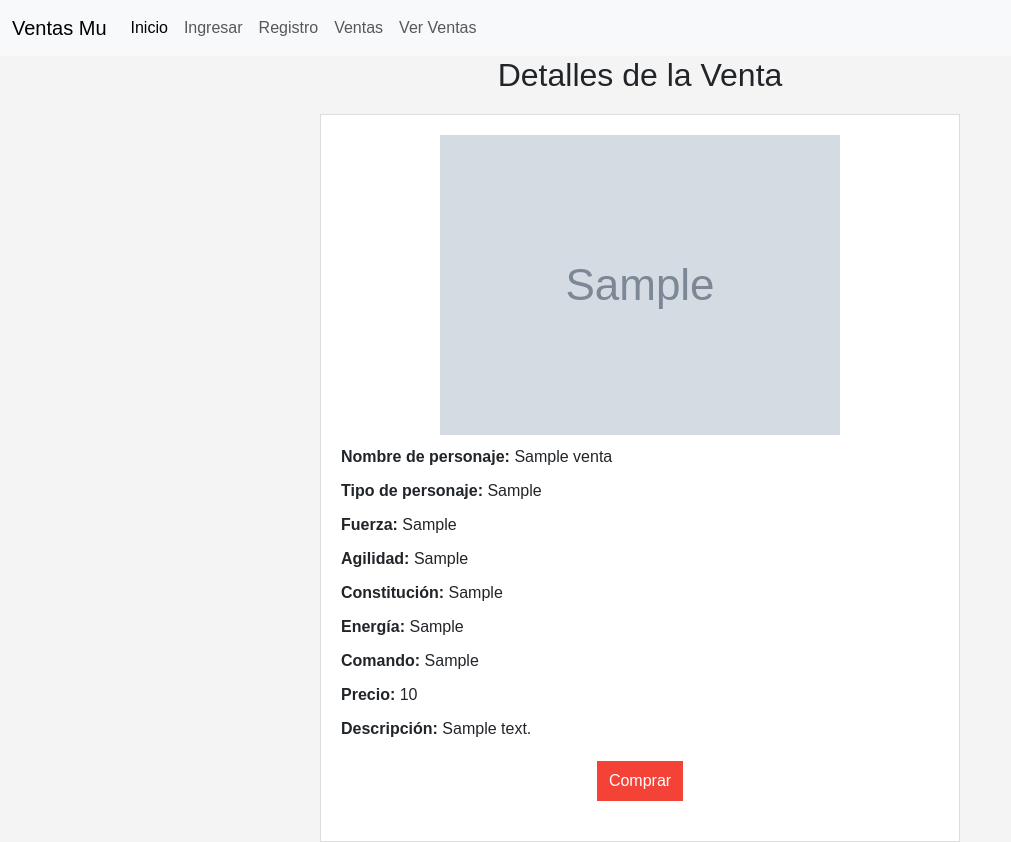
After one commit to Marcos-Santi/trabajo-CFL, a Flask app: page /comprar/1 in a window 1280 px wide. The commit adds this page. Shown: the whole page, without its empty margins (0-1011 px from the left). Run offline with Flask 3, Linux system fonts and the light colour scheme; tables that the repository leaves empty or names only in its code hold one stand-in row (values such as "Sample post"); grey boxes marked "Sample" are stand-in pictures; parts of the project's set-up code (start-up, migrations or seed data) failed here and were passed over; some libraries are stand-ins or nearby versions.

Commit message:
nuevos cambios

```diff
--- a/app.py
+++ b/app.py
@@ -22,6 +22,7 @@ def home ():
 def admin ():
     return render_template("admin.html")
 
+
 #funcion del loguin
 @app.route("/acceso-login", methods= ["GET","POST"])
 def login ():
@@ -41,7 +42,7 @@ def login ():
             return render_template("index.html")
         else:
 
-            return render_template("login.html")
+            return render_template("/vista_productos.html")
 
 #funcion de registro
 @app.route("/registro")
@@ -87,7 +88,7 @@ def ventas():
         # Aquí, puedes usar una biblioteca como Pillow para procesar la imagen si es necesario
 
         cur = mysql.connection.cursor()
-        cur.execute("INSERT INTO pj_venta (nombre_pj,tipo_pj, fuerza, agilidad, constitucion, energia, comando, precio, descripcion, imagen) VALUES (%s, %s, %s, %s, %s, %s, %s, %s, %s, %s)",
+        cur.execute("INSERT INTO pj_venta (nombre_pj,tipo_pj, fuerza, agilidad, constitucion, energia, comando, precio, descripcion, imagen) VALUES (%s, %s, %s, %s, %s, %s, %s, %s, %s,%s)",
                     (nombre_pj,tipo_pj, fuerza, agilidad, constitucion, energia, comando, precio, descripcion, imagen.filename))
         mysql.connection.commit()
         cur.close()
@@ -130,7 +131,7 @@ def editar_articulo(id):
         imagen = request.form['imagen']
         cursor.execute("""
             UPDATE pj_venta
-            SET nombre_pj = %s,tipo_pj = %s, fuerza = %s, agilidad = %s, constitucion = %s, energia = %s, comando = %s, descripcion = %s, precio = %s, imagen = %s
+            SET nombre_pj = %s,tipo_pj = %s,, fuerza = %s, agilidad = %s, constitucion = %s, energia = %s, comando = %s, descripcion = %s, precio = %s, imagen = %s
             WHERE id = %s
         """, (nombre_pj, tipo_pj, fuerza, agilidad, constitucion, energia, comando, descripcion, precio, imagen, id))
         mysql.connection.commit()
@@ -148,7 +149,23 @@ def mostrar_productos_a():
     cur.execute("SELECT * FROM pj_venta")
     productos = cur.fetchall()
     cur.close()
-    return render_template('vista_productos.html', productos=productos)
+    imagenes_predeterminadas = {
+        "Blade King": r"C:\Users\Usuario\Desktop\proyecto\demo\static\logo.jpg",
+        "Soul Master": r"C:\Users\Usuario\Desktop\proyecto\demo\imagenes\logo.jpg",
+        "Muse Elf": r"C:\Users\Usuario\Desktop\proyecto\demo\imagenes\logo.jpg",
+        "Magic Gladiator": r"C:\Users\Usuario\Desktop\proyecto\demo\imagenes\logo.jpg",
+        "Dark Lord": r"C:\Users\Usuario\Desktop\proyecto\demo\imagenes\logo.jpg",
+    }
+    return render_template('vista_productos.html', productos=productos, imagenes_predeterminadas=imagenes_predeterminadas)
+
+ #Ruta para ver los detalles de una venta específica
+@app.route('/comprar/<int:id>', methods=['GET'])
+def comprar(id):
+    cur = mysql.connection.cursor()
+    cur.execute("SELECT * FROM pj_venta WHERE id=%s", (id,))
+    venta = cur.fetchone()
+    cur.close()
+    return render_template('comprar.html', venta=venta)
 
 
 if __name__ == "__main__":
--- a/template/cabecera.html
+++ b/template/cabecera.html
@@ -18,15 +18,16 @@
           <li class="nav-item">
             <a class="nav-link active" aria-current="page" href="/vista_productos">Inicio</a>
           </li>
+          {% if 'loggedin' not in session %}
           <li class="nav-item">
             <a class="nav-link" href="/">Ingresar</a>
           </li>
+          {% endif %}
           <li class="nav-item">
             <a class="nav-link" href="/registro">Registro</a>
           </li>
           <li class="nav-item">
             <a class="nav-link" href="/ventas">Ventas</a>
-              </li>
           </li>
           <li class="nav-item">
             <a class="nav-link" href="/productos">Ver Ventas</a>
--- /dev/null
+++ b/template/comprar.html
@@ -0,0 +1,73 @@
+{% include "cabecera.html" %}
+<!DOCTYPE html>
+<html lang="en">
+<head>
+    <meta charset="UTF-8">
+    <meta name="viewport" content="width=device-width, initial-scale=1.0">
+    <title>Detalles de Venta</title>
+    <style>
+        body {
+            font-family: Arial, sans-serif;
+            background-color: #f4f4f4;
+        }
+
+        h2 {
+            text-align: center;
+        }
+
+        .container {
+            width: 50%;
+            margin: auto;
+            margin-top: 20px;
+            padding: 20px;
+            border: 1px solid #ddd;
+            background-color: #fff;
+        }
+
+        img {
+            display: block;
+            margin: 0 auto;
+            max-width: 100%;
+            height: auto;
+        }
+
+        p {
+            margin: 10px 0;
+        }
+
+        button {
+            background-color: #f44336;
+            color: white;
+            padding: 8px 12px;
+            border: none;
+            cursor: pointer;
+            display: block;
+            margin: 20px auto;
+        }
+
+        button:hover {
+            background-color: #d32f2f;
+        }
+
+        button:active {
+            background-color: #f44336;
+        }
+    </style>
+</head>
+<body>
+    <h2>Detalles de la Venta</h2>
+    <div class="container">
+        <img src="{{ url_for('static', filename=venta.imagen) }}" alt="Imagen del personaje">
+        <p><strong>Nombre de personaje:</strong> {{ venta.nombre_pj }}</p>
+        <p><strong>Tipo de personaje:</strong> {{ venta.tipo_pj }}</p>
+        <p><strong>Fuerza:</strong> {{ venta.fuerza }}</p>
+        <p><strong>Agilidad:</strong> {{ venta.agilidad }}</p>
+        <p><strong>Constitución:</strong> {{ venta.constitucion }}</p>
+        <p><strong>Energía:</strong> {{ venta.energia }}</p>
+        <p><strong>Comando:</strong> {{ venta.comando }}</p>
+        <p><strong>Precio:</strong> {{ venta.precio }}</p>
+        <p><strong>Descripción:</strong> {{ venta.descripcion }}</p>
+        <button>Comprar</button>
+    </div>
+</body>
+</html>
--- a/template/editar_ventas.html
+++ b/template/editar_ventas.html
@@ -93,7 +93,7 @@ button:active {
         <label for="nombre_pj">Nombre de personaje:</label>
         <input type="text" id="nombre_pj" name="nombre_pj" value="{{ article.nombre_pj }}"><br><br>
         <label for="tipo_pj">Personaje:</label>
-            <select name="tipo_pj" id="tipo_pj" value="{{ article.nombre_pj }}">
+            <select name="tipo_pj" id="tipo_pj">
                 <option value="Blade King">Blade King</option>
                 <option value="Soul Master">Soul Master</option>
                 <option value="Muse Elf">Muse Elf</option>
--- a/template/productos.html
+++ b/template/productos.html
@@ -32,15 +32,15 @@
                 {% for article in articles %}
                 <tr>
 
-                    <td>{{ article.nombre_pj }}</td>
+                    <td>{{article.nombre_pj }}</td>
                     <td>{{article.tipo_pj}}</td>
                     <td>{{article.fuerza}}</td>
                     <td>{{article.agilidad}}</td>
                     <td>{{article.constitucion}}</td>
                     <td>{{article.energia}}</td>
                     <td>{{article.comando}}</td>
-                    <td>{{ article.descripcion }}</td>
-                    <td>{{ article.precio }}</td>
+                    <td>{{article.descripcion }}</td>
+                    <td>{{article.precio }}</td>
                     <td> <img src="{{ article.imagen }}" alt="Imagen del artículo" style="max-width:100px; max-height:100px;"></td>
                     <td>
                         <a href="/editar_ventas/{{ article.id }}" class="btn btn-primary">Editar</a>
```
Also changed, not shown: template/vista_productos.html (+5 -2 lines), static/logo.jpg (added). Lines whose indentation alone changed are shown as unchanged.
